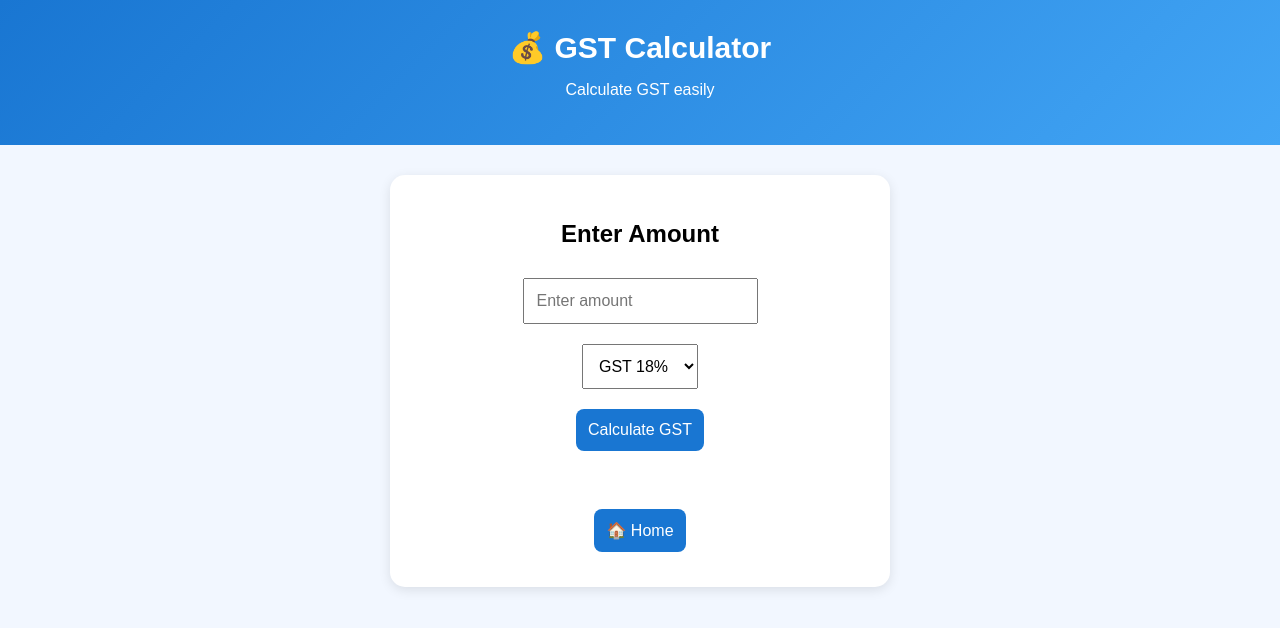
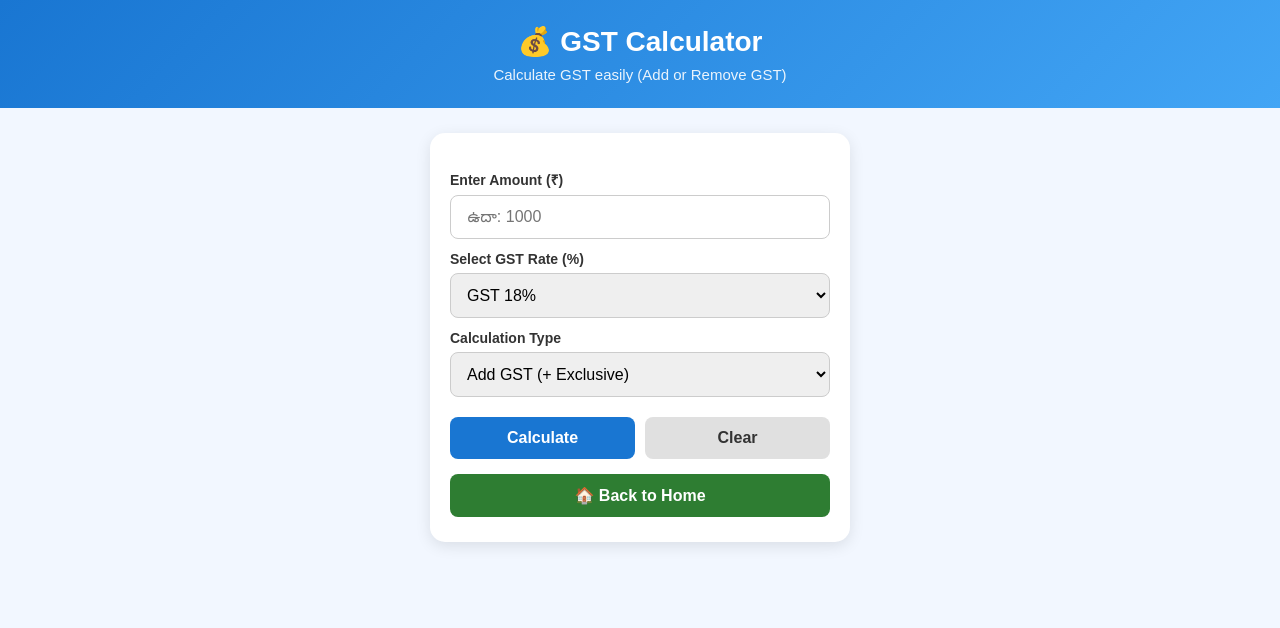
Before and after one commit to likhithadigitalsbvm15-sudo/easylife, a plain HTML site: page gst.html in a window 1280 px wide. Drawn offline with Linux system fonts and the light colour scheme.

Commit message:
Enhance GST calculator with calculation type and styles
Updated GST calculator to include calculation type selection and improved styling.

```diff
--- a/gst.html
+++ b/gst.html
@@ -1,12 +1,19 @@
 <!DOCTYPE html>
-<html>
+<html lang="en">
 <head>
-<script async src="https://pagead2.googlesyndication.com/pagead/js/adsbygoogle.js?client=ca-pub-4584641102876506"
+    <meta charset="UTF-8">
+    <meta name="viewport" content="width=device-width, initial-scale=1.0">
+    <meta name="description" content="Free online GST Calculator by EasyLife. Calculate Add GST or Remove GST with CGST and SGST breakdown easily.">
+    <script async src="https://pagead2.googlesyndication.com/pagead/js/adsbygoogle.js?client=ca-pub-4584641102876506"
          crossorigin="anonymous"></script>
     <title>GST Calculator - EasyLife</title>
     <link rel="canonical" href="https://easylifetoolbox.com/gst.html">
 
     <style>
+        * {
+            box-sizing: border-box;
+        }
+
         body {
             margin: 0;
             font-family: Arial, sans-serif;
@@ -17,30 +24,64 @@
         .header {
             background: linear-gradient(135deg, #1976d2, #42a5f5);
             color: white;
-            padding: 30px 20px;
+            padding: 25px 15px;
         }
 
         .header h1 {
             margin: 0;
-            font-size: 30px;
+            font-size: 28px;
+        }
+
+        .header p {
+            margin: 8px 0 0;
+            font-size: 15px;
+            opacity: 0.9;
         }
 
         .box {
             background: white;
-            max-width: 450px;
-            margin: 30px auto;
-            padding: 25px;
+            max-width: 420px;
+            margin: 25px auto;
+            padding: 25px 20px;
             border-radius: 15px;
-            box-shadow: 0 3px 12px rgba(0,0,0,0.1);
+            box-shadow: 0 4px 15px rgba(0,0,0,0.1);
+            width: 92%;
         }
 
-        input, select, button {
-            margin: 10px;
+        label {
+            display: block;
+            text-align: left;
+            font-weight: bold;
+            color: #333;
+            margin-top: 12px;
+            font-size: 14px;
+        }
+
+        input, select {
+            width: 100%;
+            margin-top: 6px;
             padding: 12px;
             font-size: 16px;
+            border: 1px solid #ccc;
+            border-radius: 8px;
+            outline: none;
+        }
+
+        input:focus, select:focus {
+            border-color: #1976d2;
+        }
+
+        .btn-group {
+            display: flex;
+            gap: 10px;
+            margin-top: 20px;
         }
 
         button {
+            flex: 1;
+            padding: 12px;
+            font-size: 16px;
+            font-weight: bold;
             background: #1976d2;
             color: white;
             border: none;
@@ -52,31 +93,58 @@
             background: #125ca8;
         }
 
+        .reset-btn {
+            background: #e0e0e0;
+            color: #333;
+        }
+
+        .reset-btn:hover {
+            background: #ccc;
+        }
+
+        .home-btn {
+            width: 100%;
+            margin-top: 15px;
+            background: #2e7d32;
+        }
+
+        .home-btn:hover {
+            background: #1b5e20;
+        }
+
         #result {
             margin-top: 20px;
-            font-size: 18px;
+            padding: 15px;
+            background: #f8fbff;
+            border-radius: 10px;
+            border: 1px solid #d0e3ff;
+            font-size: 16px;
+            line-height: 1.8;
+            display: none;
+            text-align: left;
+        }
+
+        .highlight {
+            font-size: 19px;
             font-weight: bold;
-            line-height: 1.8;
+            color: #1976d2;
         }
     </style>
-
 </head>
 
 <body>
 
     <div class="header">
         <h1>💰 GST Calculator</h1>
-        <p>Calculate GST easily</p>
+        <p>Calculate GST easily (Add or Remove GST)</p>
     </div>
 
     <div class="box">
 
-        <h2>Enter Amount</h2>
+        <label for="amount">Enter Amount (₹)</label>
+        <input type="number" id="amount" placeholder=" ఉదా: 1000">
 
-        <input type="number" id="amount" placeholder="Enter amount">
-
-        <br>
-
+        <label for="gst">Select GST Rate (%)</label>
         <select id="gst">
             <option value="5">GST 5%</option>
             <option value="12">GST 12%</option>
@@ -84,43 +152,68 @@
             <option value="28">GST 28%</option>
         </select>
 
-        <br>
+        <label for="type">Calculation Type</label>
+        <select id="type">
+            <option value="exclusive" selected>Add GST (+ Exclusive)</option>
+            <option value="inclusive">Remove GST (- Inclusive)</option>
+        </select>
 
-        <button onclick="calculateGST()">Calculate GST</button>
+        <div class="btn-group">
+            <button onclick="calculateGST()">Calculate</button>
+            <button class="reset-btn" onclick="resetForm()">Clear</button>
+        </div>
 
         <div id="result"></div>
 
-        <br>
-
-        <button onclick="goHome()">🏠 Home</button>
+        <button class="home-btn" onclick="goHome()">🏠 Back to Home</button>
 
     </div>
 
     <script>
-
         function calculateGST() {
-
             const amount = parseFloat(document.getElementById("amount").value);
             const gstRate = parseFloat(document.getElementById("gst").value);
+            const type = document.getElementById("type").value;
+            const resultBox = document.getElementById("result");
 
             if (isNaN(amount) || amount <= 0) {
                 alert("Please enter a valid amount.");
                 return;
             }
 
-            const gstAmount = amount * gstRate / 100;
-            const totalAmount = amount + gstAmount;
+            let netAmount = 0;
+            let gstAmount = 0;
+            let totalAmount = 0;
 
-            document.getElementById("result").innerHTML =
-                "GST Amount: ₹" + gstAmount.toFixed(2) +
-                "<br>Total Amount: ₹" + totalAmount.toFixed(2);
+            if (type === "exclusive") {
+                netAmount = amount;
+                gstAmount = (amount * gstRate) / 100;
+                totalAmount = amount + gstAmount;
+            } else {
+                totalAmount = amount;
+                netAmount = amount / (1 + (gstRate / 100));
+                gstAmount = totalAmount - netAmount;
+            }
 
+            const halfGst = gstAmount / 2;
+
+            resultBox.style.display = "block";
+            resultBox.innerHTML =
+                "Net Amount: <b>₹" + netAmount.toFixed(2) + "</b><br>" +
+                "CGST (" + (gstRate / 2) + "%): <b>₹" + halfGst.toFixed(2) + "</b><br>" +
+                "SGST (" + (gstRate / 2) + "%): <b>₹" + halfGst.toFixed(2) + "</b><br>" +
+                "Total GST (" + gstRate + "%): <b>₹" + gstAmount.toFixed(2) + "</b><hr>" +
+                "<span class='highlight'>Total Amount: ₹" + totalAmount.toFixed(2) + "</span>";
+        }
+
+        function resetForm() {
+            document.getElementById("amount").value = "";
+            document.getElementById("result").style.display = "none";
         }
 
         function goHome() {
             window.location.href = "https://easylifetoolbox.com/";
         }
-
     </script>
 
 </body>
```
